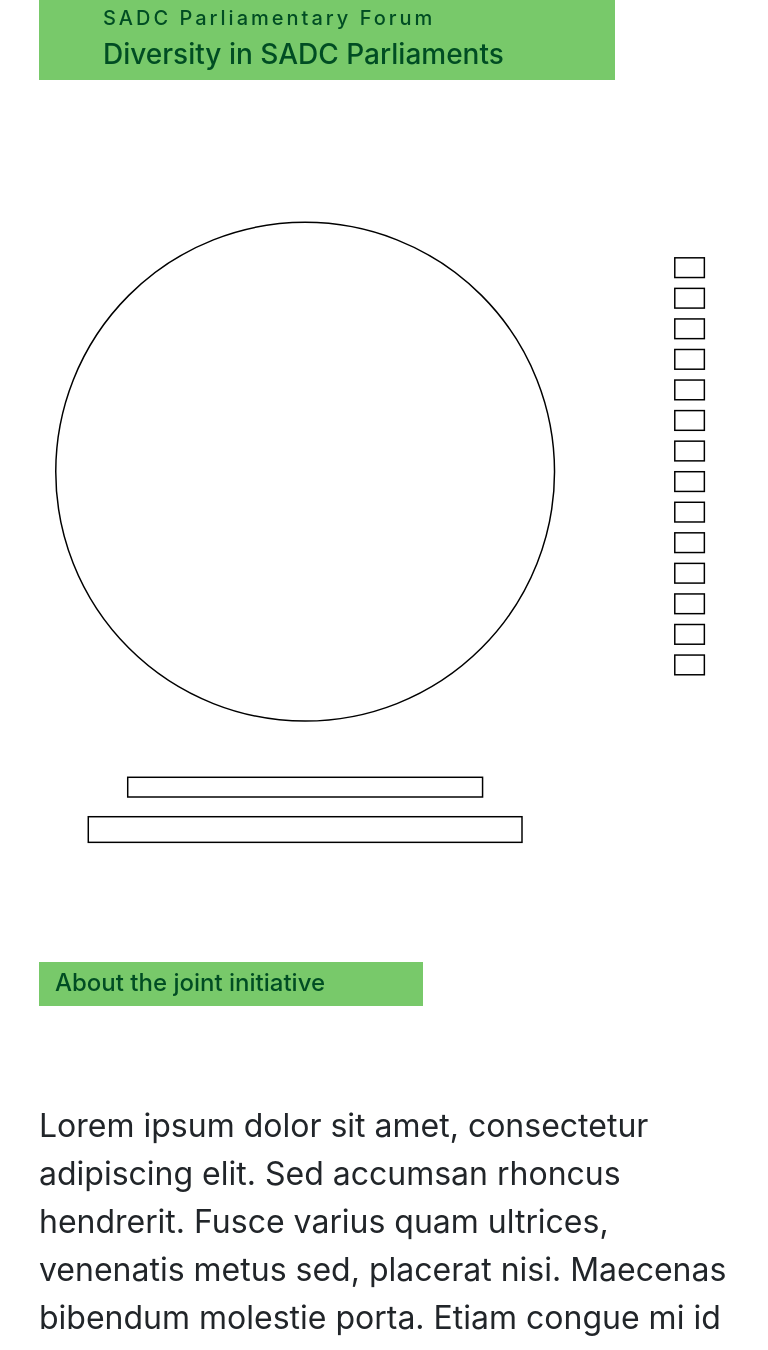
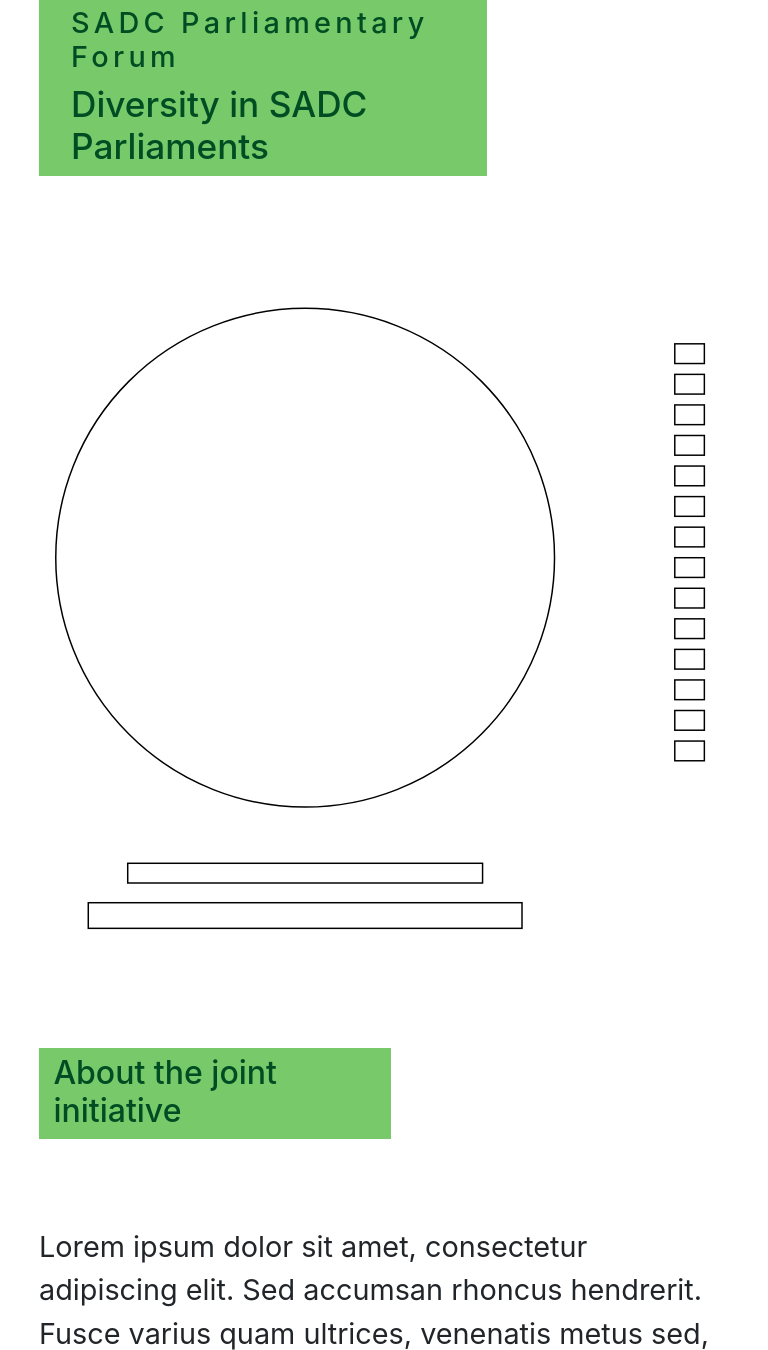
Before and after one commit to WaydeHerman/SADCFinal, a plain HTML site: page index.html in a window 768 px wide. Shown: the top 1350 px of the page. Drawn offline with nearby package versions, Linux system fonts and the light colour scheme.

Commit message:
adjusted heading bgs

```diff
--- a/index.html
+++ b/index.html
@@ -8,30 +8,37 @@
   />
 </head>
 <style type="text/css">
-
-@media (min-width: 768px) {
+  @media (max-width: 991px) {
     body {
-    font-size: 2rem;
+    font-size: 1.2rem;
   }
-  h1 {
+  h5 {
     font-size: 1.3rem;
 }
-  h2 {
-      font-size: 1.2rem;
+h4 {
+  font-size: 1.5rem;
+}
+h3 {
+  font-size: 1.75rem;
 }
 }
 
-@media (min-width: 991px) {
+@media (max-width: 768px) {
   body {
-    font-size: 1.2rem;
+    font-size: 1.8rem;
   }
-  h1 {
-      font-size: 1.5rem;
+  h5 {
+    font-size: 1.8rem;
 }
-  h2 {
-      font-size: 1.4rem;
+h4 {
+  font-size: 2rem;
+}
+h3 {
+  font-size: 2.2rem;
 }
 }
+
+
 
 
   @media screen and (max-width: 600px) {
@@ -55,14 +62,17 @@
         padding: 0px;
     }
 
-    .section-heading {
+    .heading {
         background-color: #78c96a;
         color: #004d23;
-        width: 24rem;
         padding-left: 0.5em;
         padding-top: 0.2em;
         padding-bottom: 0.01em;
         margin-bottom: 3em;
+    }
+
+    .section-heading {
+      width: 22rem;
     }
 
     .share {
@@ -70,8 +80,11 @@
     }
 
     .page-heading {
-        width: 36rem;
-        padding-left: 2em;
+      width: 24rem;
+        padding-left: 2rem;
+        padding-right: 2rem;
+        box-sizing: content-box;
+
     }
 
     .letter-spacing-15 {
@@ -124,7 +137,7 @@
   <main>
     <div id="visualization">
       <div class="container">
-        <div class="section-heading page-heading">
+        <div class="heading page-heading">
             <h5 class="letter-spacing-15">SADC Parliamentary Forum</h5>
             <h3>Diversity in SADC Parliaments</h3>
           </div>
@@ -135,7 +148,7 @@
     </div>
     <div class="content text-left">
       <div class="container">
-          <div class="section-heading">
+          <div class="heading section-heading">
             <h4>About the joint initiative</h4>
           </div>
           <div class="row margin-bot-10">
@@ -172,7 +185,7 @@
   </main>
   <footer>
       <div class="container">
-            <div class="section-heading share">
+            <div class="heading section-heading share">
             <h4>Share</h4>
           </div>
           <a class="twitter">Share on Twitter</a>
```
Lines whose indentation alone changed are shown as unchanged.
